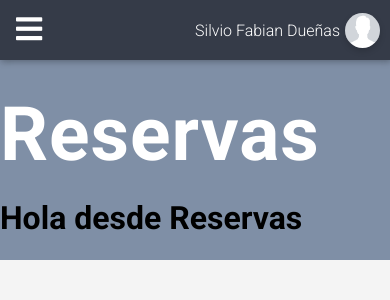
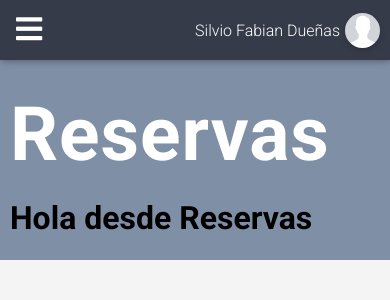
Before and after one commit to fabian0896/hotel-app, a React (Create React App) app: page /reservas in a window 390 px wide. Shown: the top 300 px of the page. Built offline with nearby package versions, Linux system fonts and the light colour scheme.

Commit message:
agregando mas responsive

```diff
--- a/src/Graphics/BarChart.js
+++ b/src/Graphics/BarChart.js
@@ -19,7 +19,7 @@ class BarChart extends React.Component{
             <Fragment>
                 <h2>Pasajeros Por Mes</h2>
                 <Bar
-                    height={170}
+
                     data={data}
                     options={{
                         maintainAspectRatio: true,
--- a/src/PageContainers/PageContainer.css
+++ b/src/PageContainers/PageContainer.css
@@ -42,3 +42,14 @@
 
     }
 }
+
+@media screen and (max-width: 830px){
+    .Content{
+        width: 100%;
+        margin-left: 10px;
+        margin-right: 10px;
+        min-width: 0;
+        max-width: none;
+        box-sizing: border-box;
+    }
+}
```
